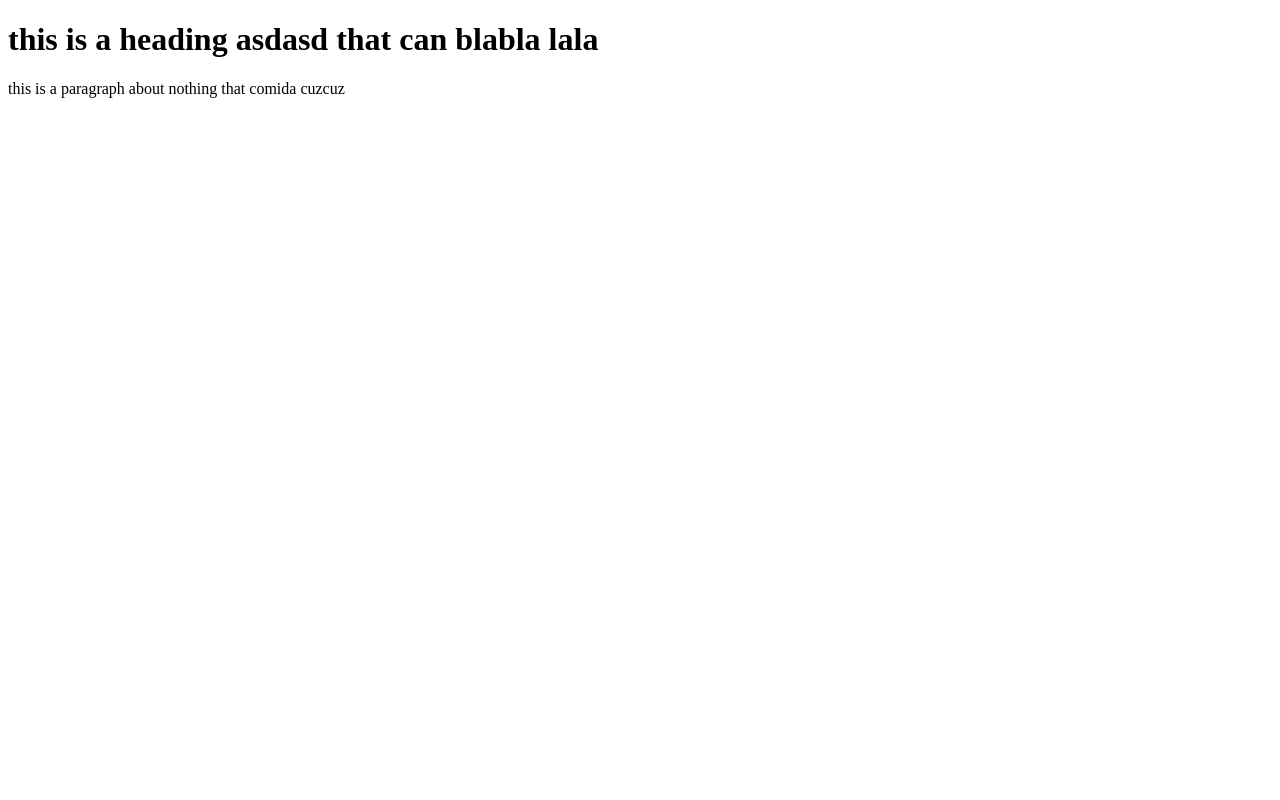
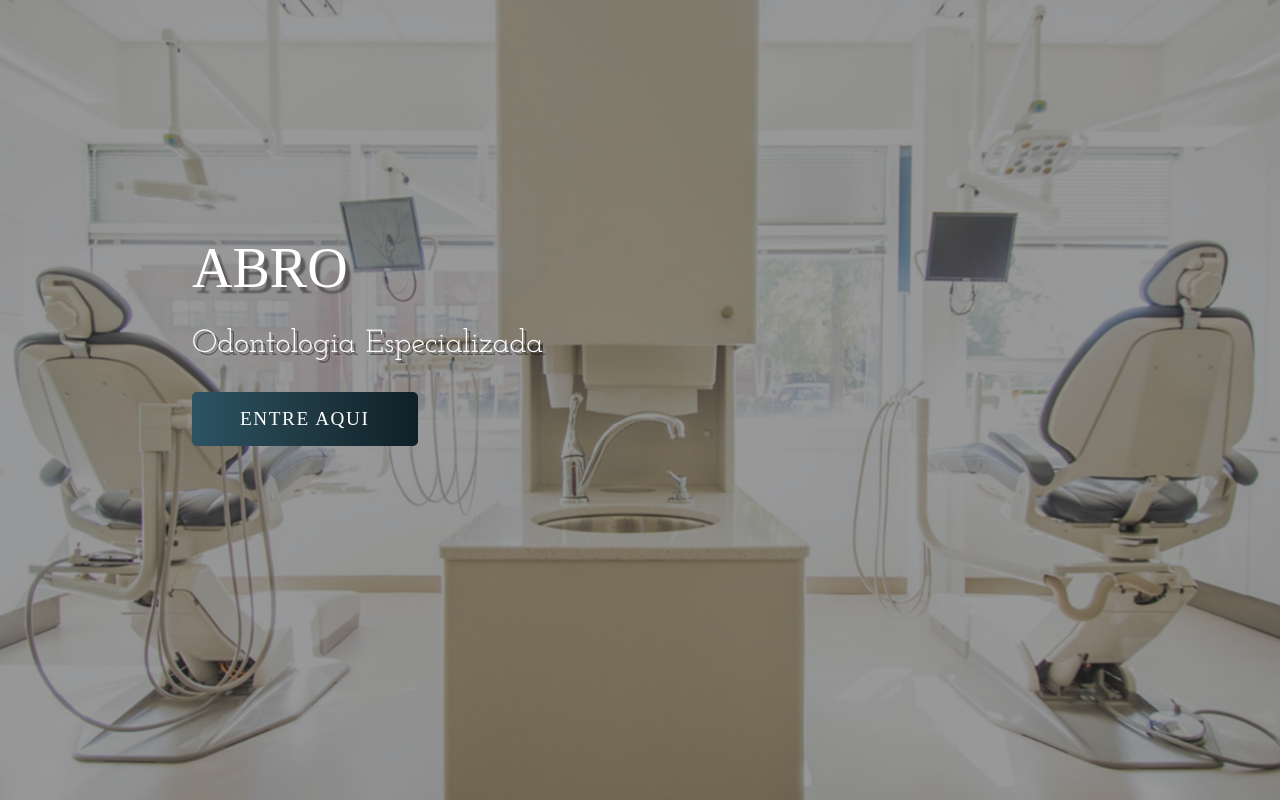
Before and after one commit to mav273/teste, a plain HTML site: page index.html in a window 1280 px wide. Drawn offline with Linux system fonts and the light colour scheme.

Commit message:
:packages: header

```diff
--- a/index.html
+++ b/index.html
@@ -5,11 +5,27 @@
     <meta http-equiv="X-UA-Compatible" content="IE=edge">
     <meta name="viewport" content="width=device-width, initial-scale=1.0">
     <link rel="stylesheet" href="style.css">
-    <link rel=”shortcut icon” href=”C:\Users\vini1\Desktop\teste\favicon-16x16.png” type=”image/x-icon” />
+    <link rel="apple-touch-icon" sizes="180x180" href="Imagens/apple-touch-icon.png">
+    <link rel="icon" type="image/png" sizes="32x32" href="Imagens/favicon-32x32.png">
+    <link rel="icon" type="image/png" sizes="16x16" href="Imagens/favicon-16x16.png">
+    <link rel="manifest" href="/site.webmanifest">
     <title>Teste</title>
 </head>
 <body>
-    <h1> this is a heading asdasd that can blabla lala</h1>
-    <p>this is a paragraph about nothing that comida cuzcuz</p>
+    <div class="container">
+        <header>
+            <div class="img-wrapper">
+                <img src="Imagens/pg.jpg" alt="">
+            </div>
+            <div class="banner">
+                <h1>ABRO</h1>
+                <p>Odontologia Especializada</p>
+                <Button>Entre aqui</Button>
+            </div>
+
+        </header>
+    </div>
+
+    </div>
 </body>
 </html>
--- a/style.css
+++ b/style.css
@@ -2,3 +2,93 @@
 url('https://fonts.googleapis.com/css2?family=Baloo+2:wght@400;500;600;700;800&family=Josefin+Slab:ital,wght@0,300;0,400;0,500;0,600;0,700;1,300;1,400;1,500;1,600&family=Mulish:ital,wght@0,200;0,300;0,400;0,500;1,200;1,300;1,400;1,500&display=swap');
 
 @import url("https://cdnjs.cloudflare.com/ajax/libs/font-awesome/6.0.0-beta2/css/all.min.css");
+
+*{
+    margin: 0;
+    padding: 0;
+}
+
+header{
+    width: 100%;
+    height: 100vh;
+    overflow: hidden;
+    position: relative;
+}
+
+.img-wrapper{
+    width: 100%;
+    height: 100%;
+    background-color: rgba(0,0,0, 0.8)
+}
+.img-wrapper img{
+    width: 100%;
+    height: 100%;
+    object-fit: cover;
+    opacity: 0.5;
+    animation: zoom 25s;
+}
+@keyframes zoom{
+    0%{
+        transform: scale(1.3);
+    }
+    100%{
+        transform: scale(1);
+    }
+}
+.banner{
+    position: absolute;
+    left: 15%;
+    top: 30%;
+}
+
+.banner h1{
+    color: #fff;
+    font-size: 3.5rem;
+    font-size: "Baloo 2", serif;
+    font-weight: 200;
+    text-shadow: .3rem .4rem 2px rgba(0,0,0,.4);
+    line-height: 3.5rem;
+    margin-bottom: 2rem;
+    animation: movebanner 1s 0.7s forwards;
+    opacity: 0;
+}
+
+.banner p{
+    font-family: "Josefin Slab", serif;
+    color: #fff;
+    font-size: 2rem;
+    text-shadow: .2rem .2rem rgba(0,0,0,.4);
+    margin-bottom: 2rem;
+    animation: movebanner 1s 0.5s forwards;
+    opacity: 0;
+}
+
+.banner button{
+    font-family: "Muli", serif;
+    color: #fff;
+    font-size: 1.2rem;
+    text-transform: uppercase;
+    letter-spacing: .1rem;
+    background: #0F2027;
+    background: -webkit-linear-gradient(to right, #2C5364, #203A43, #0F2027);
+    background: linear-gradient(to right, #2C5364, #203A43, #0F2027);
+    padding: 1rem 3rem;
+    border: none;
+    border-radius: 5px;
+    cursor: pointer;
+    animation: movebanner 1s 0.9s forwards;
+    opacity: 0;
+}
+.banner button:hover{
+    color: rgba(0,0,0,.4);
+}
+
+@keyframes movebanner{
+    0%{
+        transform: translateY(10rem) rotateY(-30deg);
+    }
+    100%{
+        transform: translateY(0) rotateY(0);
+        opacity: 1;
+    }
+}
```
Also changed, not shown: Imagens/android-chrome-192x192.png (renamed from android-chrome-192x192.png), Imagens/android-chrome-512x512.png (renamed from android-chrome-512x512.png), Imagens/apple-touch-icon.png (renamed from apple-touch-icon.png), Imagens/favicon-16x16.png (renamed from favicon-16x16.png), Imagens/favicon-32x32.png (renamed from favicon-32x32.png), Imagens/paciente 1 (1).png (added), Imagens/pg.jpg (added), site.webmanifest.
